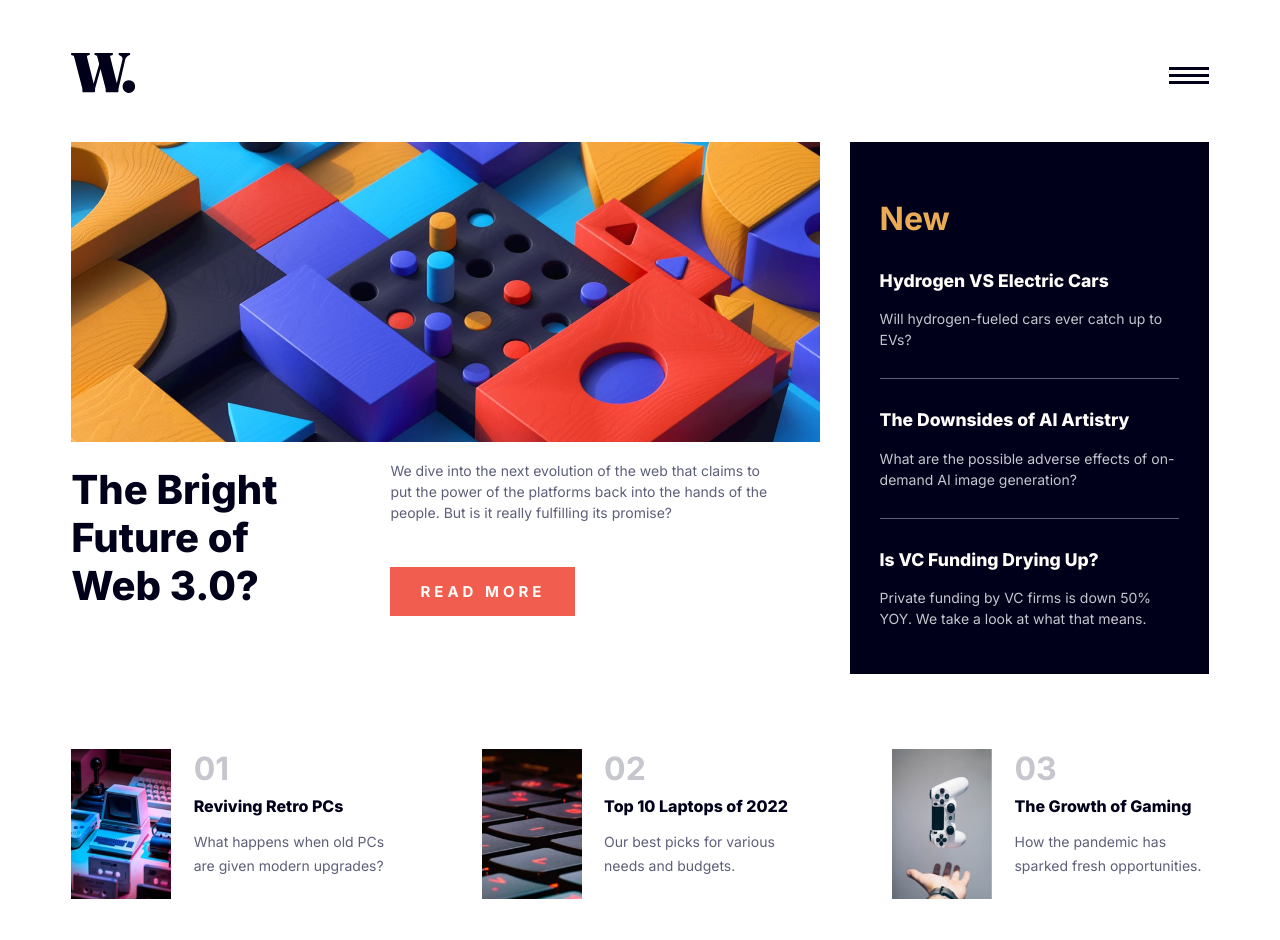
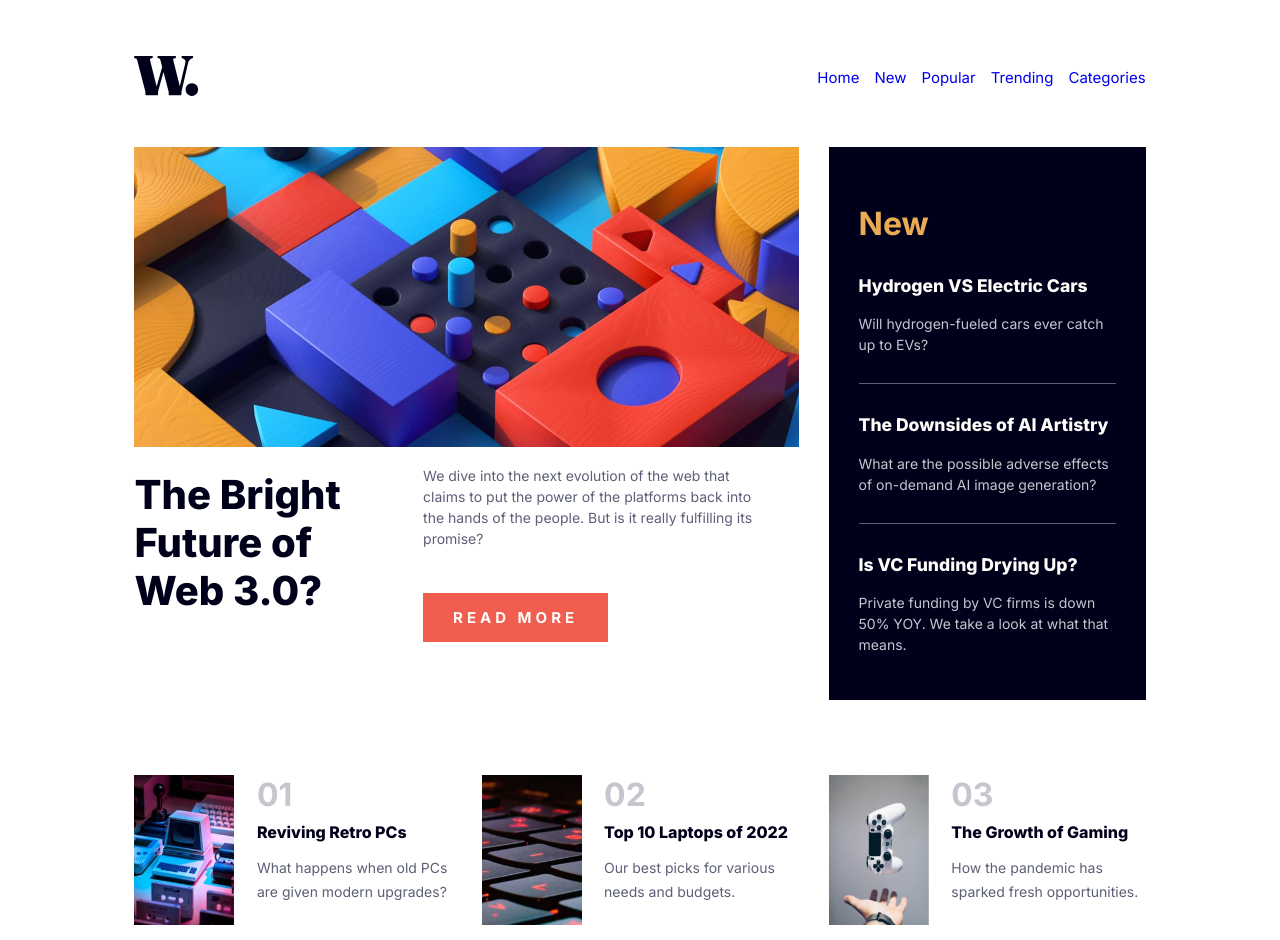
Before and after one commit to devmeetup-group/news-homepage, a website: page index.html in a window 1280 px wide. Before the commit the page ends 914 px from the top, so only its background shows below. Drawn offline with Linux system fonts and the light colour scheme.

Commit message:
Desktop version of the project + few bug fixes

```diff
--- a/css/style.css
+++ b/css/style.css
@@ -38,6 +38,10 @@ li {
 	list-style: none;
 }
 
+button {
+	cursor: pointer;
+}
+
 img {
 	width: 100%;
 }
@@ -60,6 +64,10 @@ header {
 	background-color: var(--clr-100);
 	width: 250px;
 	min-height: 100vh;
+}
+
+.primary-navigation--shown {
+	display: none;
 }
 
 .primary-navigation > ul {
@@ -264,11 +272,30 @@ footer {
 
 @media all and (min-width: 600px) {
 
-	/* .container {
-		width: min(80%, );
-	} */
+	.container {
+		width: min(80%, 1200px);
+	}
 
+	.hamburger-btn {
+		display: none;
+	}
 
+	.primary-navigation--shown {
+		display: block;
+	}
+
+	.primary-navigation--shown a {
+		transition-property: all;
+		transition-duration: 250ms;
+	}
+
+	.primary-navigation--shown .flex {
+		gap: 1em;
+	}
+
+	.primary-navigation--shown a:hover {
+		color: var(--accent-clr-200);
+	}
 
 	.two-columns {
 		display: grid;
--- a/index.html
+++ b/index.html
@@ -40,6 +40,15 @@
                 alt="close menu button"
                 />
           </div>
+          <nav class="primary-navigation--shown">
+            <ul class="flex">
+              <li><a href="#">Home</a></li>
+              <li><a href="#">New</a></li>
+              <li><a href="#">Popular</a></li>
+              <li><a href="#">Trending</a></li>
+              <li><a href="#">Categories</a></li>
+            </ul>
+          </nav>
           <nav id="primary-navigation" class="primary-navigation | hidden">
             <ul class="flex">
               <li><a href="#">Home</a></li>
```
Lines whose indentation alone changed are shown as unchanged.
